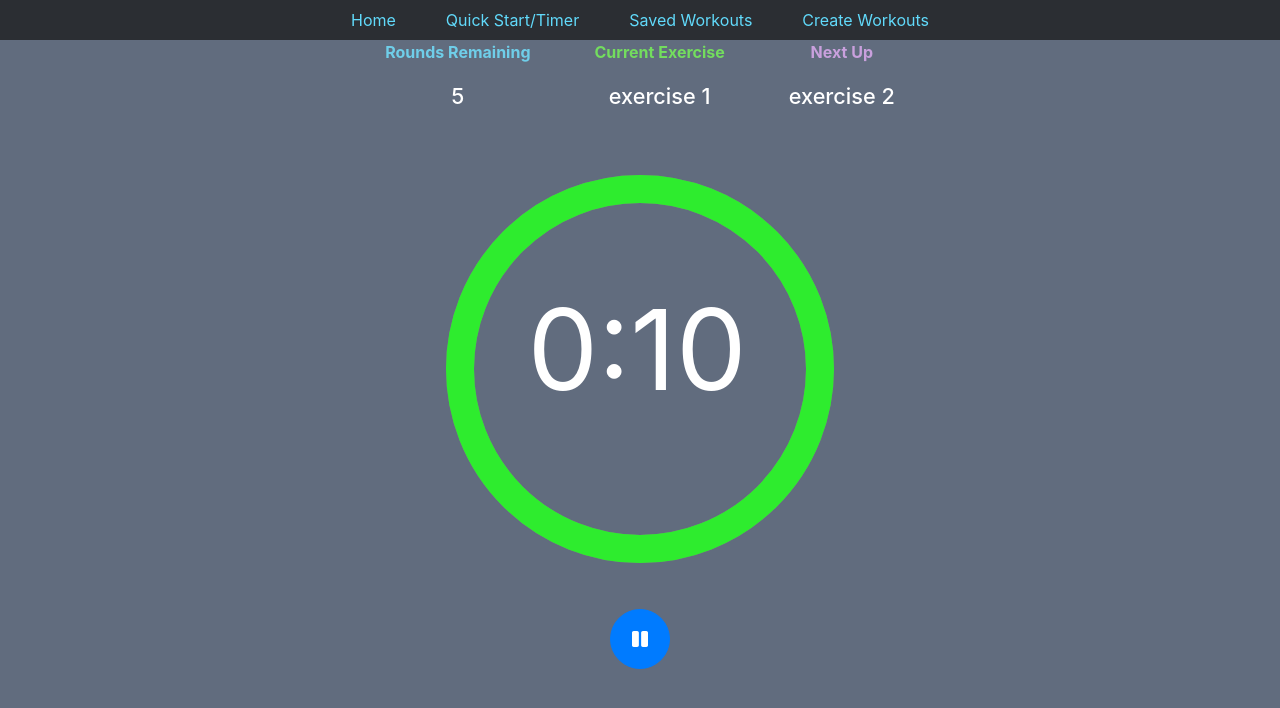
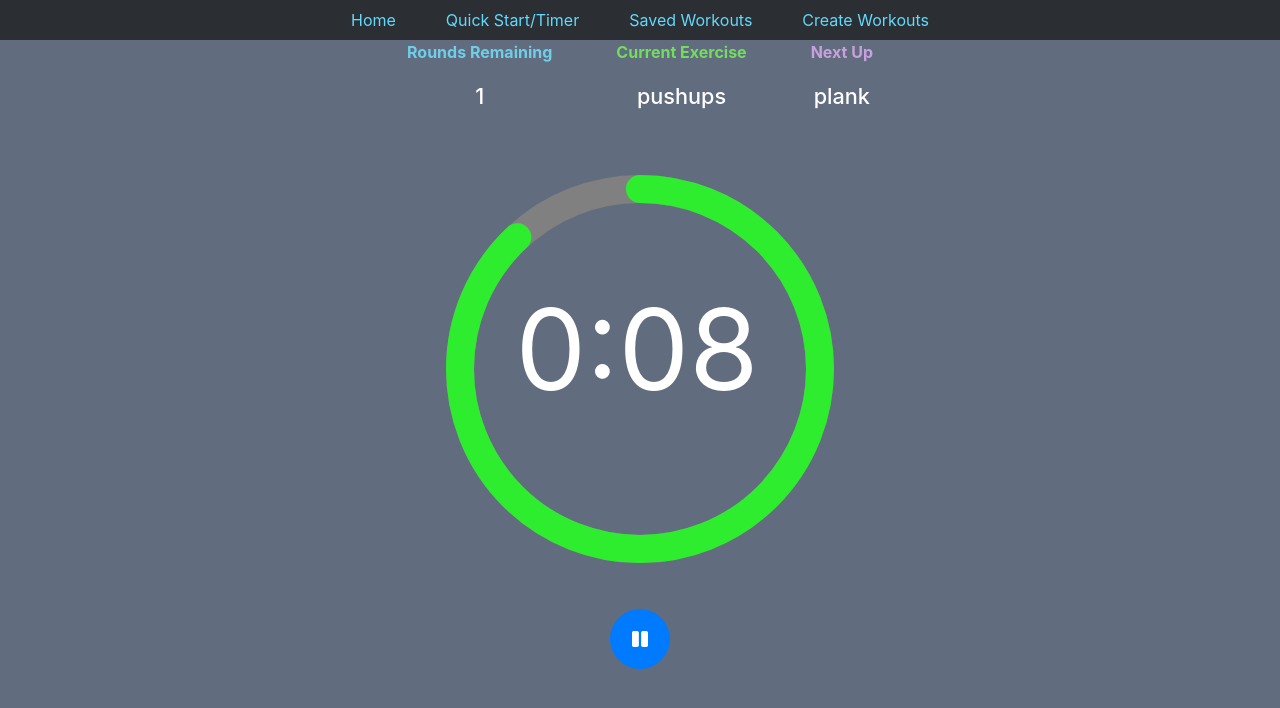
Before and after one commit to HC1Team/better-workout, a React (Create React App) app in the folder frontend/better-workout-timer/: page /timer in a window 1280 px wide. Shown: the top 708 px of the page. Built offline with nearby package versions, Linux system fonts and the light colour scheme.

Commit message:
Timer can go through rounds and exercisesRest next

```diff
--- a/frontend/better-workout-timer/src/Components/Timer.js
+++ b/frontend/better-workout-timer/src/Components/Timer.js
@@ -1,4 +1,4 @@
-import React, { Component, useEffect } from 'react';
+import React, { useEffect } from 'react';
 import './Styles/App.css';
 import './Styles/timer.css'
 import Button from 'react-bootstrap/Button';
@@ -15,14 +15,14 @@ export default function Timer() {
 
   const workout = {
     "RoutineName": "Routine 1",
-    "NumberOfRounds": 3,
+    "NumberOfRounds": 1,
     "PrepareTime": 5, //Add prepareTime case to startWorkout function
     "CooldownTime": 5,
     "RestBetweenRounds": 10,
     "Exercises": [
       { "name": "pushups", "time": 10, "restAfter": 5 },
-      { "name": "plank", "time": 10, "restAfter": 5 },
-      { "name": "plank up downs", "time": 10, "restAfter": 5 },
+      { "name": "plank", "time": 20, "restAfter": 5 },
+      { "name": "plank up downs", "time": 15, "restAfter": 5 },
       { "name": "burpees", "time": 10, "restAfter": 5 },
       { "name": "jump rope", "time": 10, "restAfter": 5 }
     ]
@@ -58,9 +58,9 @@ export default function Timer() {
 
 
   // Warning occurs at whatever half time is for any particular exercise.
-  const WARNING_THRESHOLD = 10;
+  var Warning_Threshold = time/2;
   // Alert occurs at half of the WARNING_THRESHOLD time
-  const ALERT_THRESHOLD = 5;
+  var Alert_Threshold = (time/2)/2; //Maybe there should be an Alert_Threshold for 3 seconds always?
   // stuff to handle the path circle
   const COLOR_CODES = {
     info: {
@@ -68,11 +68,11 @@ export default function Timer() {
     },
     warning: {
       color: "orange",
-      threshold: WARNING_THRESHOLD
+      threshold: Warning_Threshold
     },
     alert: {
       color: "red",
-      threshold: ALERT_THRESHOLD
+      threshold: Alert_Threshold
     },
     rest_: {
       color: "lavender"
@@ -103,6 +103,7 @@ export default function Timer() {
 
   //StartWorkout() function that loops through the appropriate methods for each exercise, rest, rounds, etc.
   async function startWorkout() {
+    document.getElementById("rounds-remaining").innerHTML = round;
     //Runs through each round
     if ( round !=0 ) {
       const result = await waitRound();
@@ -113,6 +114,13 @@ export default function Timer() {
     } else {
       // Workout is complete
       alert( 'Workout complete!' );
+      let done = "DONE";
+      document.getElementById("current-exercise").innerHTML = done;
+      document.getElementById("next-up").innerHTML = done;
+      document.getElementById("rounds-remaining").innerHTML = done;
+      document.getElementById("time-remaining").innerHTML = done;
+      setCircleDasharray();
+      setRemainingPathColor( 0 );
       //Run cooldownTimer if there is a coolDownTime
     }
   }
@@ -134,7 +142,14 @@ export default function Timer() {
       //Runs an exercise
       //Set restAfter value to see if the current exercise has a restAfter
       //Update information for current exercise and nextUp. Also show rep target.
+      Time_Limit = workout.Exercises[result].time;
+      time = Time_Limit;
+      Warning_Threshold = time/2;
+      Alert_Threshold = (time/2)/2;
       await runExercise();
+      // document.getElementById( "time-remaining" ).innerHTML = formatTimeLeft( time );
+      remainingPathColor = COLOR_CODES.info.color;
+
       //Check if the restAfter value is not zero so you can run rest after timer
       // await runRestAfter();
     } else {
@@ -158,39 +173,46 @@ export default function Timer() {
           console.log( 'time' + time );
           //Make timer move every second and update time
           // The time left label is updated
-          // document.getElementById( "time-remaining" ).innerHTML = formatTimeLeft( time );
-          // setCircleDasharray();
-          // setRemainingPathColor( time );
-          time--;
-          if ( time === 0 ) {
+          if(time===0) {
+            document.getElementById( "time-remaining" ).innerHTML = formatTimeLeft( time );
             console.log( 'Exercise done' );
             exercise++; //Move index for next exercise
             clearInterval( timerInterval );
             time = Time_Limit;
+            setCircleDasharray();
+            setRemainingPathColor( time );
+            // Add some delay before moving on to next exercise
             exercises();
+          } else {
+            document.getElementById( "time-remaining" ).innerHTML = formatTimeLeft( time );
+            setCircleDasharray();
+            setRemainingPathColor( time );
+            time--;
+            document.getElementById("current-exercise").innerHTML = workout.Exercises[exercise].name;
+            document.getElementById("next-up").innerHTML = (exercise+1<numExercises?workout.Exercises[exercise+1].name:"rest");
           }
-        }, 500 );
+        }, 1000 );
       }
-
     } )
   }
 
   //Modify prepare and startTimer to be one function that just starts the workout, as defined above.
   let prepare = () => {
+    document.getElementById("current-exercise").innerHTML = workout.Exercises[0].name;
+    document.getElementById("next-up").innerHTML = (1<numExercises?workout.Exercises[1].name:"rest");
+    document.getElementById("rounds-remaining").innerHTML = workout.NumberOfRounds;
     timerInterval = setInterval( () => {
       prepTimePassed = prepTimePassed += 1;
       prepTimeLeft = PREP_TIME_LEFT - prepTimePassed;
-      if ( prepTime[ prepTimePassed ] === "" ) {
-        document.getElementById( "time-remaining" ).innerHTML = formatTimeLeft( Time_Limit );
-      } else {
-        document.getElementById( "time-remaining" ).innerHTML = prepTime[ prepTimePassed ];
-      }
 
-      if ( prepTimeLeft === 0 ) {
+      if ( prepTimeLeft === 1 ) {
         onTimesUp();
+        document.getElementById( "time-remaining" ).innerHTML = prepTime[2];
         // document.getElementById("time-remaining").innerHTML = formatTimeLeft(timeLeft);
         // startTimer();
         startWorkout();
+      } else {
+        document.getElementById( "time-remaining" ).innerHTML = prepTime[ prepTimePassed ];
       }
     }, 1000 );
   }
@@ -261,6 +283,8 @@ export default function Timer() {
       document.getElementById( "base-timer-path-remaining" ).classList.add( cooldown_.color );
     }
     // If the remaining time is less than or equal to 1/4 time, remove the "warning" class and apply the "alert" class.
+    alert.threshold = Alert_Threshold;
+    warning.threshold = Warning_Threshold;
     if ( timeLeft <= alert.threshold ) {
       document.getElementById( "base-timer-path-remaining" ).classList.remove( warning.color );
       document.getElementById( "base-timer-path-remaining" ).classList.add( alert.color );
@@ -268,6 +292,9 @@ export default function Timer() {
     } else if ( timeLeft <= warning.threshold ) {
       document.getElementById( "base-timer-path-remaining" ).classList.remove( info.color );
       document.getElementById( "base-timer-path-remaining" ).classList.add( warning.color );
+    } else {
+      document.getElementById( "base-timer-path-remaining" ).classList.remove( alert.color );
+      document.getElementById( "base-timer-path-remaining" ).classList.add( info.color );
     }
   }
 
@@ -301,7 +328,7 @@ export default function Timer() {
         <p className="timer-info-item1 timer-info-top-item">Rounds Remaining</p>
         <p className="timer-info-item2 timer-info-top-item">Current Exercise</p>
         <p className="timer-info-item3 timer-info-top-item">Next Up</p>
-        <p className="timer-info-item4 timer-info-bottom-item" id="rounds-remaining">5</p>
+        <p className="timer-info-item4 timer-info-bottom-item" id="rounds-remaining">Pending</p>
         <p className="timer-info-item5 timer-info-bottom-item" id="current-exercise">exercise 1</p>
         <p className="timer-info-item6 timer-info-bottom-item" id="next-up">exercise 2</p>
       </div>
```
